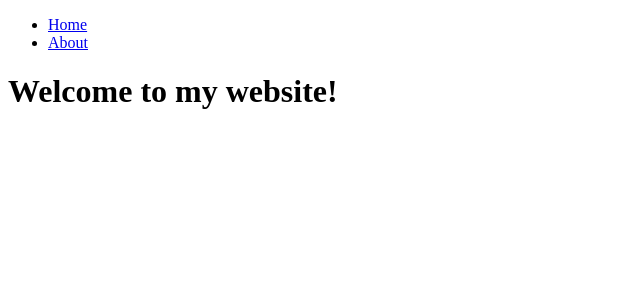
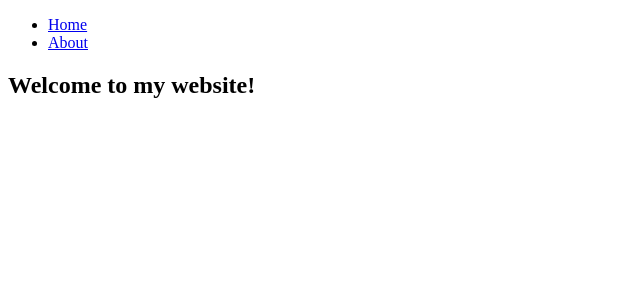
Before and after one commit to acciojob/react-router-Aakash457, a React app: page / in a window 1280 px wide. Shown: the top 300 px of the page, without its empty margins (0-640 px from the left). Built offline with nearby package versions, Linux system fonts and the light colour scheme.

Commit message:
Update Home.js

```diff
--- a/src/components/Home.js
+++ b/src/components/Home.js
@@ -1,7 +1,7 @@
 import React from "react";
 
 function Home() {
-  return <h1>Welcome to my website!</h1>;
+  return <h2>Welcome to my website!</h2>;
 }
 
 export default Home;
```
